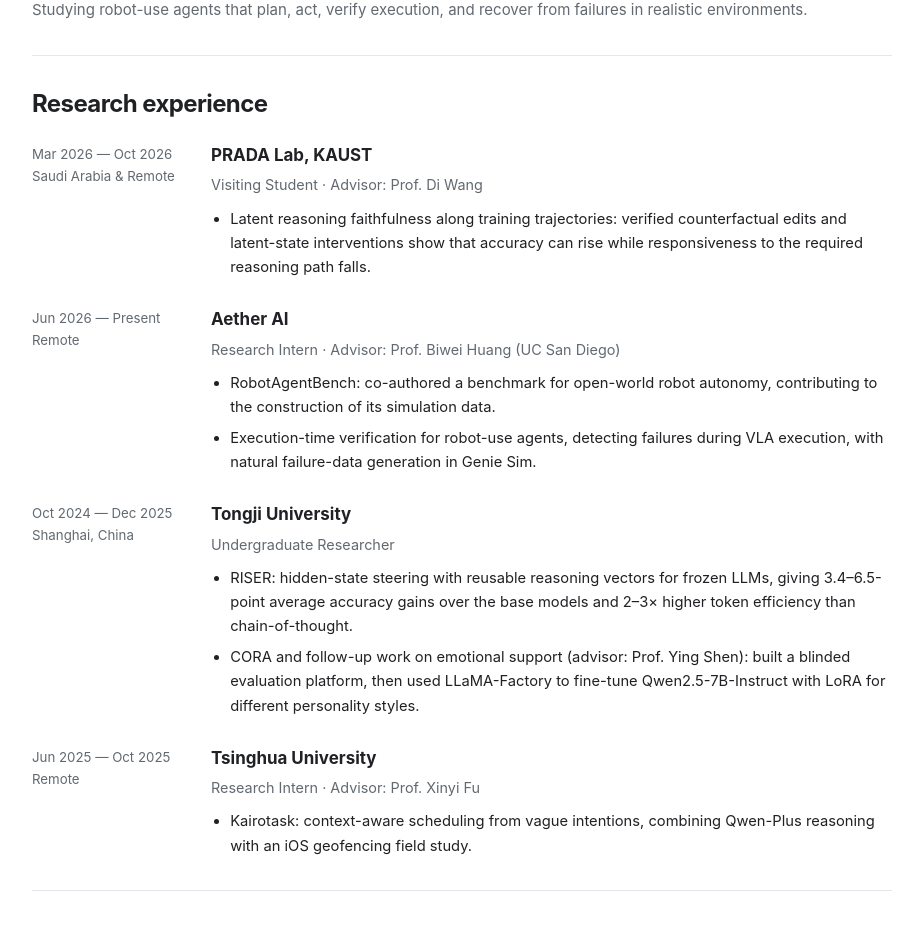
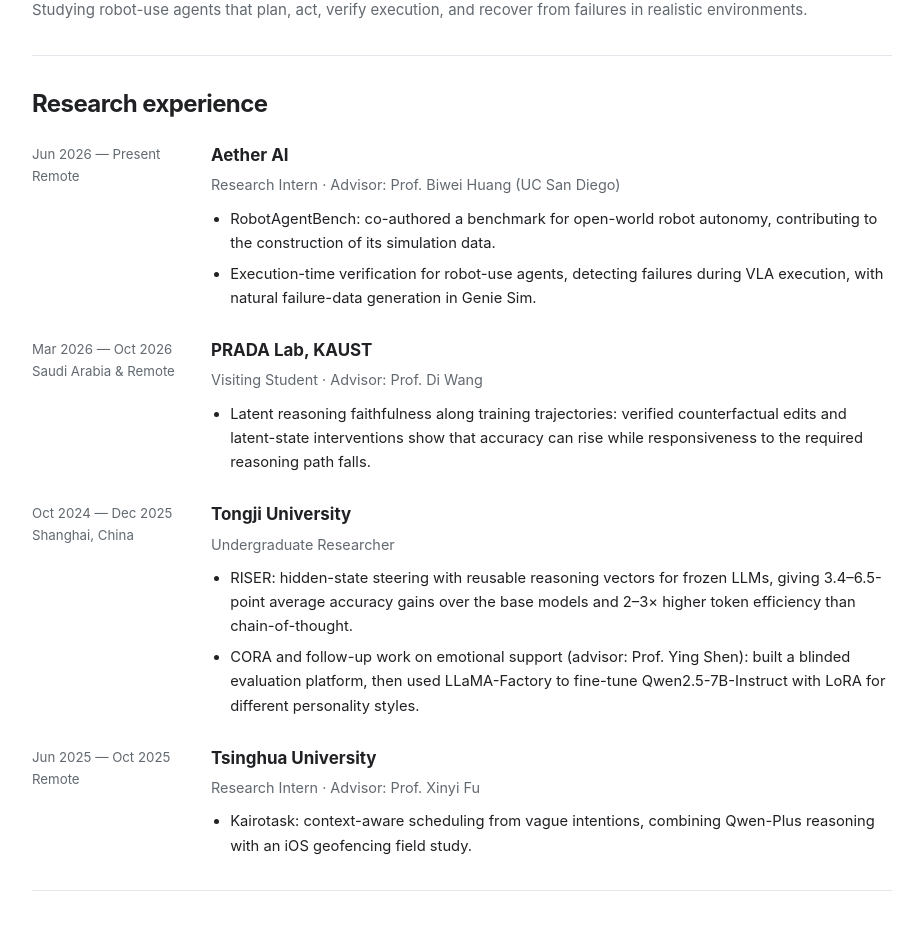
Before and after one commit to kings099/kings099.github.io, a Next.js app: page / in a window 1280 px wide. Shown: the part 2530-3456 px from the top of the page, without its empty margins (178-1095 px from the left). Built offline with nearby package versions, Linux system fonts and the light colour scheme.

Commit message:
List Aether AI first in research experience

```diff
--- a/app/page.tsx
+++ b/app/page.tsx
@@ -89,16 +89,6 @@ const publications = [
 
 const experiences = [
   {
-    organization: "PRADA Lab, KAUST",
-    role: "Visiting Student",
-    period: "Mar 2026 — Oct 2026",
-    location: "Saudi Arabia & Remote",
-    advisor: "Prof. Di Wang",
-    projects: [
-      "Latent reasoning faithfulness along training trajectories: verified counterfactual edits and latent-state interventions show that accuracy can rise while responsiveness to the required reasoning path falls.",
-    ],
-  },
-  {
     organization: "Aether AI",
     role: "Research Intern",
     period: "Jun 2026 — Present",
@@ -107,6 +97,16 @@ const experiences = [
     projects: [
       "RobotAgentBench: co-authored a benchmark for open-world robot autonomy, contributing to the construction of its simulation data.",
       "Execution-time verification for robot-use agents, detecting failures during VLA execution, with natural failure-data generation in Genie Sim.",
+    ],
+  },
+  {
+    organization: "PRADA Lab, KAUST",
+    role: "Visiting Student",
+    period: "Mar 2026 — Oct 2026",
+    location: "Saudi Arabia & Remote",
+    advisor: "Prof. Di Wang",
+    projects: [
+      "Latent reasoning faithfulness along training trajectories: verified counterfactual edits and latent-state interventions show that accuracy can rise while responsiveness to the required reasoning path falls.",
     ],
   },
   {
```
